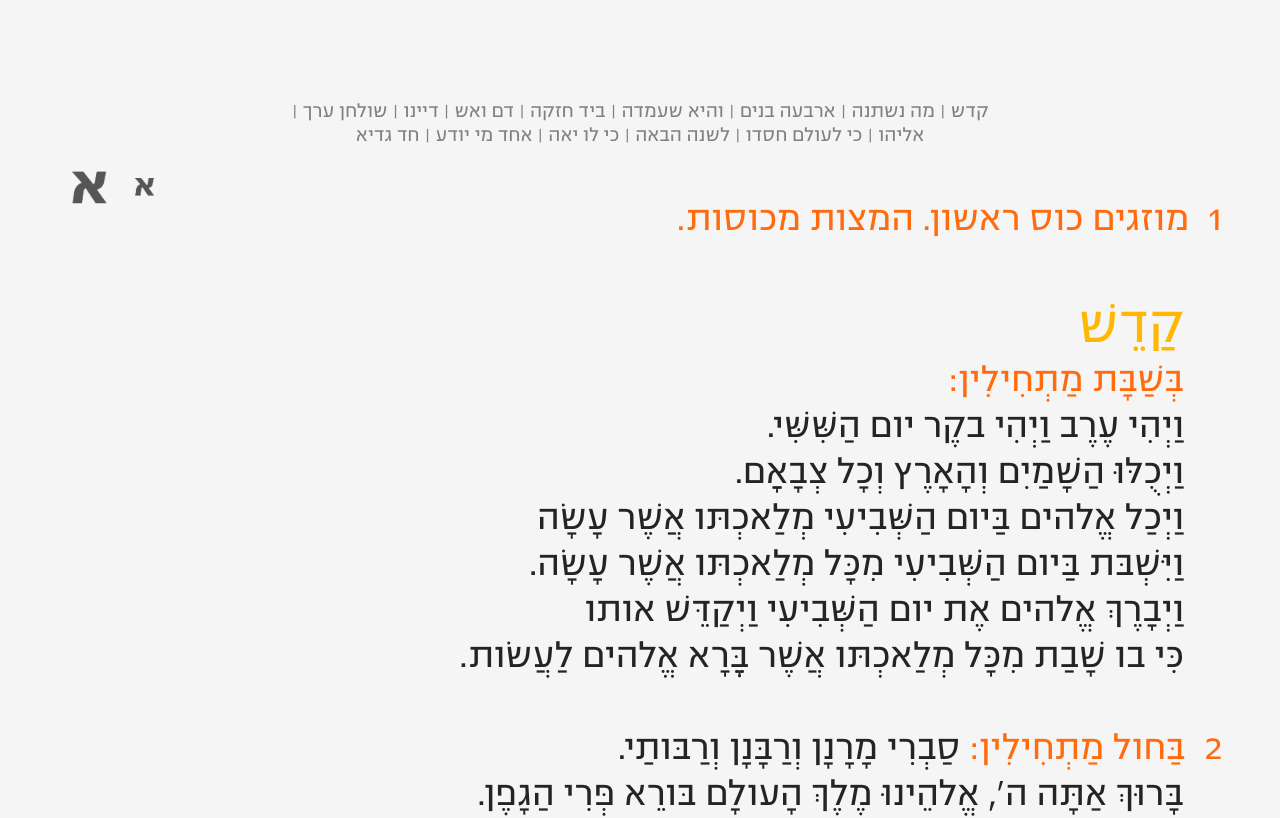
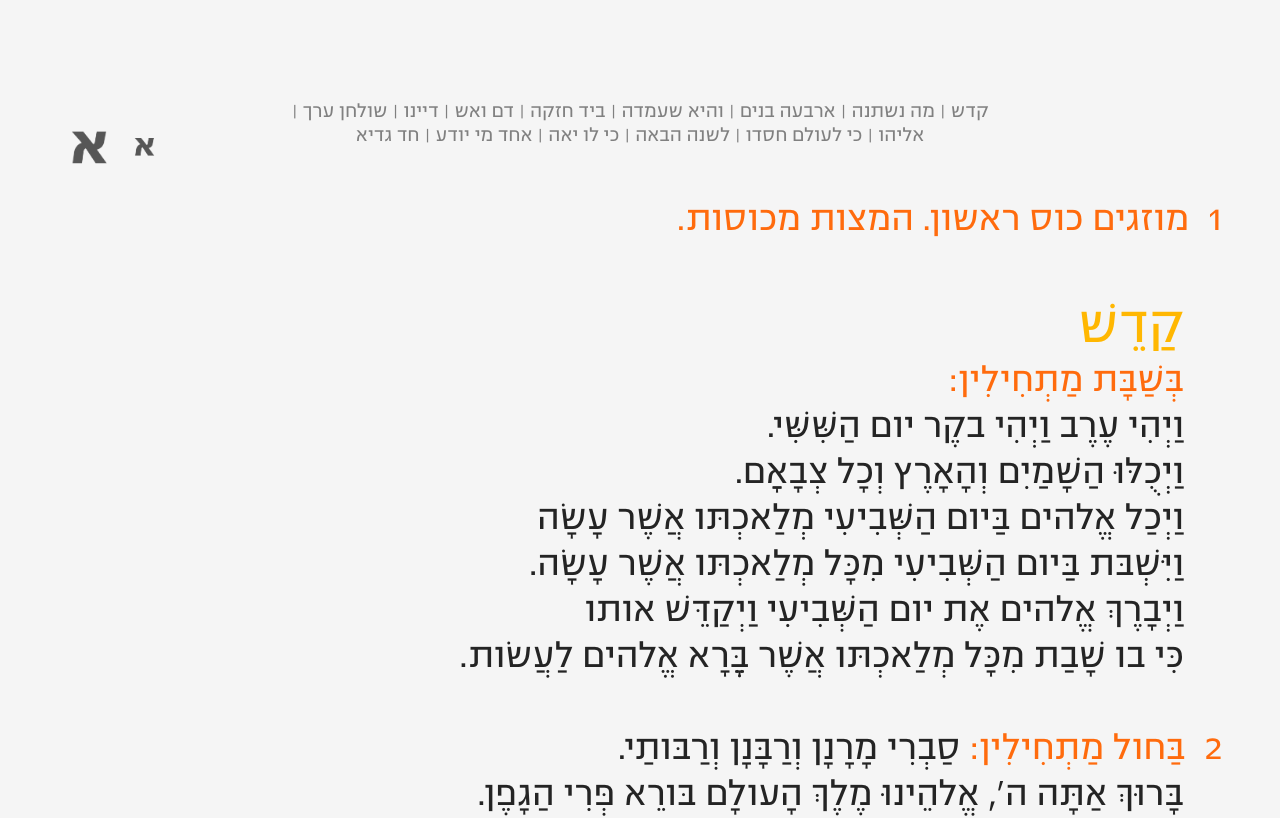
Before and after one commit to ronyginosar/ZoomTimeHaggada, a plain HTML site: page index.html in a window 1280 px wide. Shown: the top 818 px of the page. Drawn offline with Linux system fonts and the light colour scheme.

Commit message:
movemunberings

```diff
--- a/index.html
+++ b/index.html
@@ -898,7 +898,7 @@ XXX. icons
   // min font size set to 10
   $("*").each( function () {
       var $this = $(this);
-      if (parseInt($this.css("fontSize")) < 10) {
+      if (parseInt($this.css("fontSize")) < 12) {
         // console.log($this.css("fontSize"));
         $this.css({ "font-size": "12px" });
       }
--- a/styles.css
+++ b/styles.css
@@ -99,7 +99,7 @@ footer>a{
 .controllers{
   position: fixed;
   left: 5%;
-  top: 20%;
+  top: 15%;
   background-color: transparent;
   /* background-color: blue; */
 }
```
